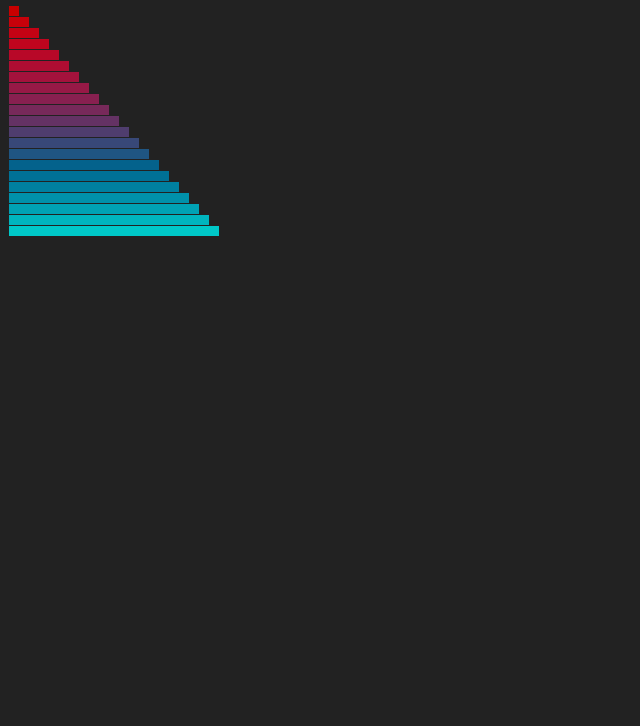
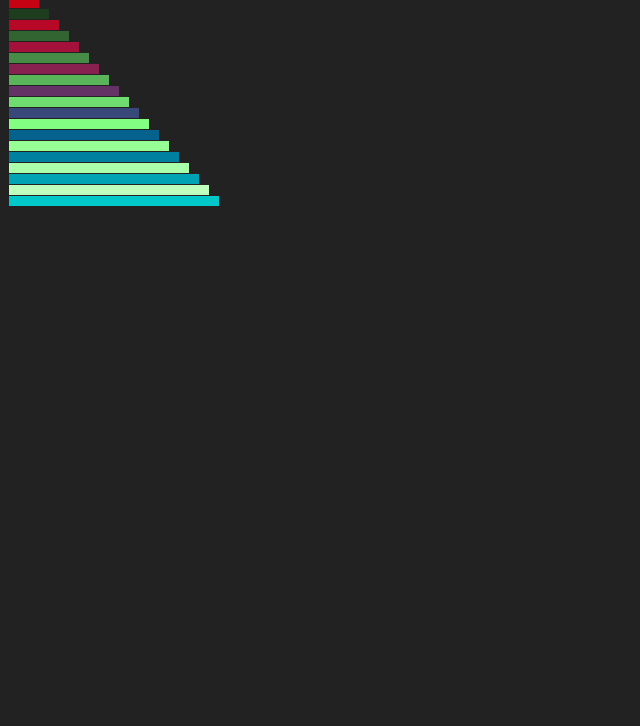
Before and after one commit to thiefunny/20200526-c, a plain HTML site: page index.html in a window 1280 px wide. Shown: the part 74-800 px from the top of the page, without its empty margins (0-640 px from the left). Drawn offline with Linux system fonts and the light colour scheme.

Commit message:
co drugi

```diff
--- a/app.js
+++ b/app.js
@@ -2,9 +2,11 @@ const parentEl = document.querySelector(".parent");
 
 for (let i = 0; i < parentEl.childElementCount; i++) {
 
-parentEl.children[i].style.width = (i + 1) * 10 +"px";
-parentEl.children[i].style.height = "10px";
-parentEl.children[i].style.backgroundColor = "rgb("+(200-i*i)+","+i*i/2+","+i*10+")";
-// console.log(parentEl.children[i].getAttribute("style"));
+    parentEl.children[i].style.width = (i + 1) * 10 + "px";
+    parentEl.children[i].style.height = "10px";
+    parentEl.children[i].style.backgroundColor = "rgb(" + (200 - i * i) + "," + i * i / 2 + "," + i * 10 + ")";
 
+    if (i % 2 === 1) {
+        parentEl.children[i].style.backgroundColor = "rgb(" + (i * 10) + "," + i * 20 + "," + i * 10 + ")";
+    }
 }
--- a/styles.css
+++ b/styles.css
@@ -1,8 +1,14 @@
 body {
     background: #222;
     color: #444;
+    font-size: 10px;
 }
 
 div :not(.parent) {
     margin: 1px;
 }
+
+.inline {
+    /* display: inline-block; */
+    /* float: right; */
+}
```
